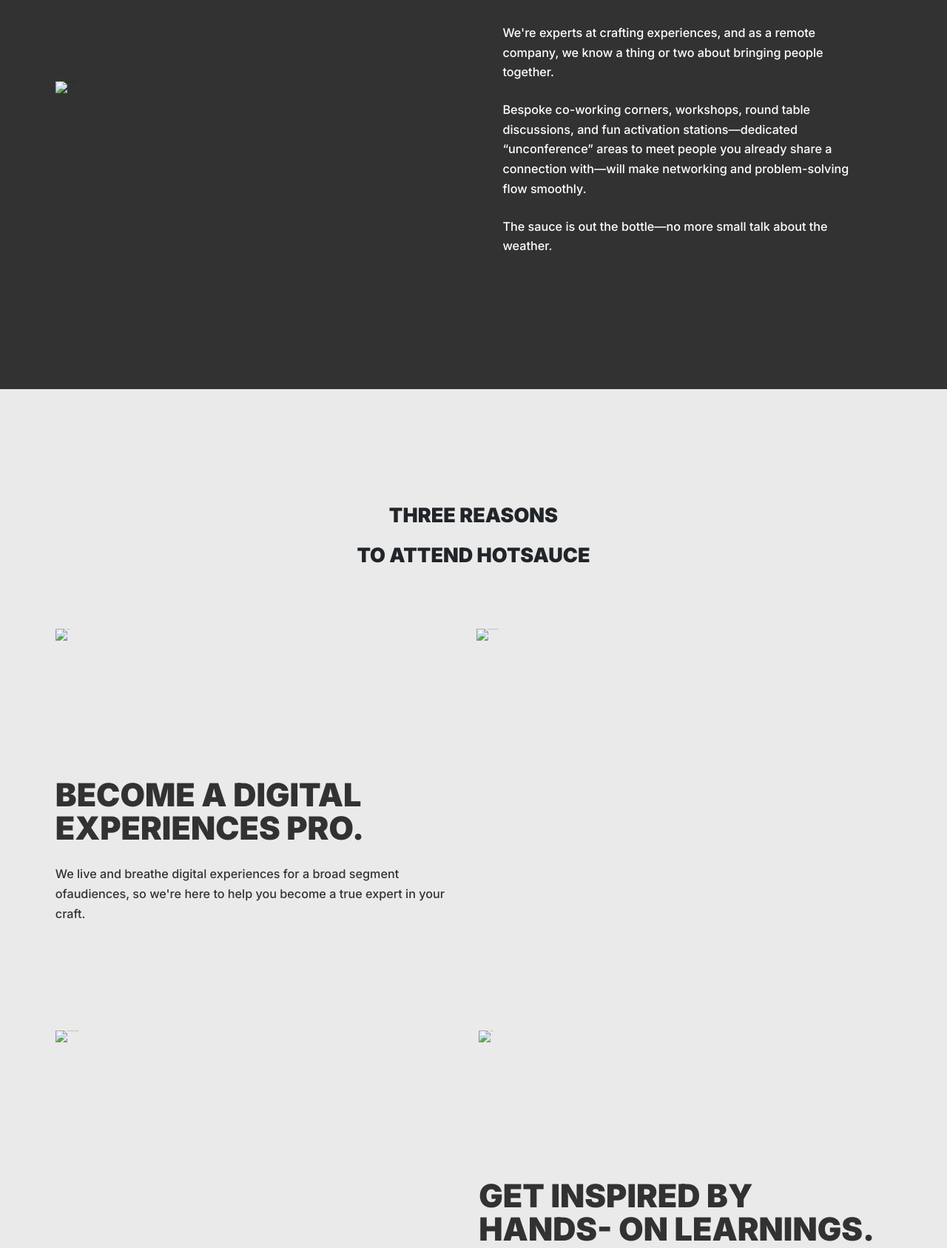
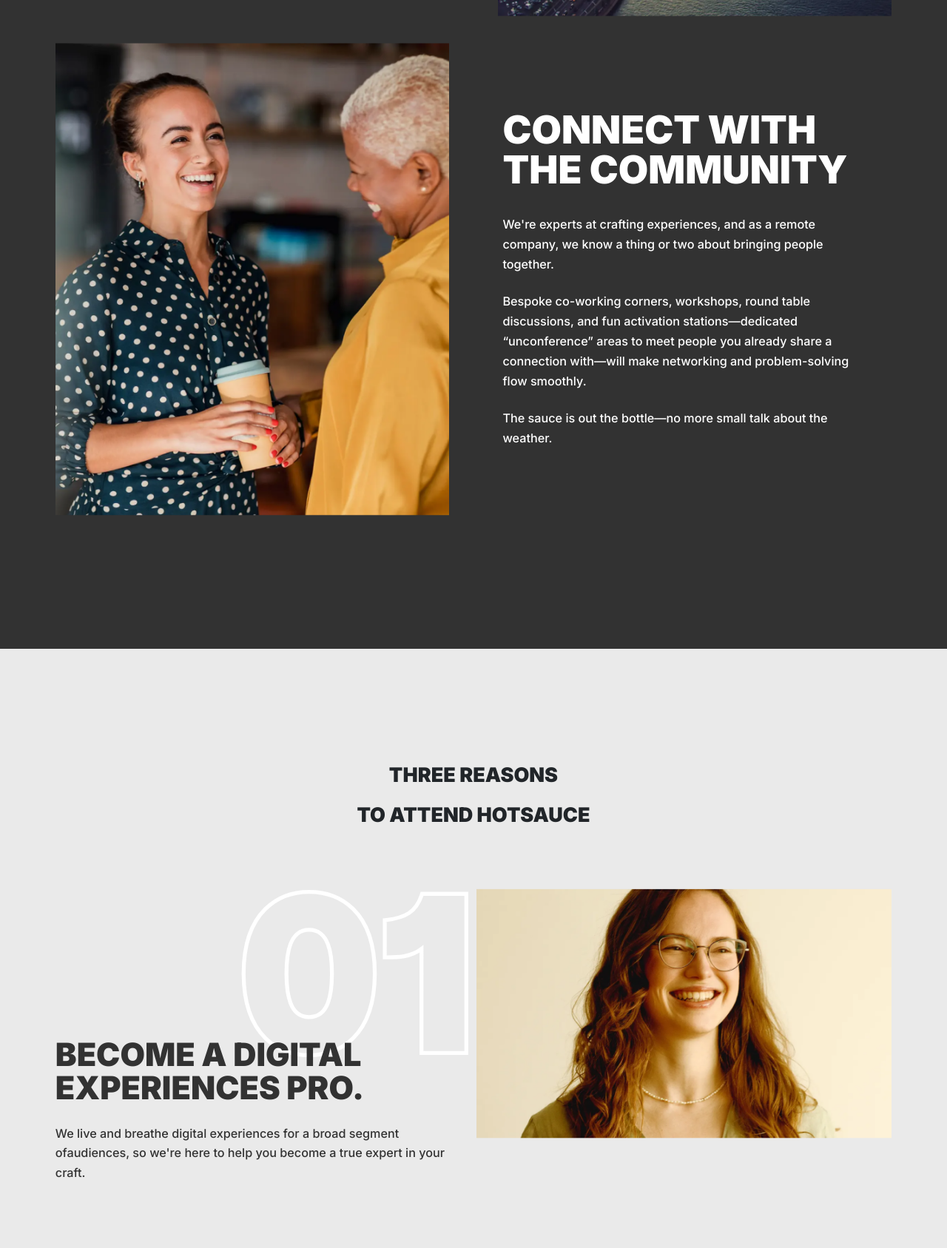
Before and after one commit to NataliiaOliinyk-gi/hotsauce-site, a plain HTML site: page index.html in a window 1280 px wide. Shown: the part 5033-6720 px from the top of the page at 74% size. Drawn offline with Linux system fonts and the light colour scheme; the site is published under a folder, as on GitHub Pages, so addresses that start at the root find nothing.

Commit message:
fix patch for images

```diff
--- a/index.html
+++ b/index.html
@@ -332,7 +332,7 @@
                     <div class="section-poster">
                         <div class="poster poster-invert">
                             <div class="poster-image">
-                                <img src="/img/hotsauce-poster.png" alt="Build more empathy">
+                                <img src="img/hotsauce-poster.png" alt="Build more empathy">
                             </div>
                             <div class="poster-content">
                                 <h2>Build more empathy</h2>
@@ -346,7 +346,7 @@
                     <div class="section-poster">
                         <div class="poster">
                             <div class="poster-image">
-                                <img src="/img/networking-poster.png" alt="Connect with the community">
+                                <img src="img/networking-poster.png" alt="Connect with the community">
                             </div>
                             <div class="poster-content">
                                 <h2>Connect with the community</h2>
@@ -377,7 +377,7 @@
                         <div class="reason">
                             <div class="reason-content">
                                 <div class="reason-number">
-                                    <img src="/img/reason-1-bg.svg" alt="Reason 1">
+                                    <img src="img/reason-1-bg.svg" alt="Reason 1">
                                 </div>
                                 <div class="reason-details">
                                     <h3>Become a digital experiences pro.</h3>
@@ -385,7 +385,7 @@
                                 </div>
                             </div>
                             <div class="reason-image">
-                                <img src="/img/Digital-Experiences.png" alt="Become a digital experiences pro">
+                                <img src="img/Digital-Experiences.png" alt="Become a digital experiences pro">
                             </div>
                         </div>
                     </div>
@@ -394,7 +394,7 @@
                         <div class="reason reason-invert">
                             <div class="reason-content">
                                 <div class="reason-number">
-                                    <img src="/img/reason-2-bg.svg" alt="Reason 2">
+                                    <img src="img/reason-2-bg.svg" alt="Reason 2">
                                 </div>
                                 <div class="reason-details">
                                     <h3>Get inspired by hands- on learnings.</h3>
@@ -402,7 +402,7 @@
                                 </div>
                             </div>
                             <div class="reason-image">
-                                <img src="/img/Hands-on-Learning.png" alt="Get inspired by hands- on learnings">
+                                <img src="img/Hands-on-Learning.png" alt="Get inspired by hands- on learnings">
                             </div>
                         </div>
                     </div>
@@ -411,7 +411,7 @@
                         <div class="reason">
                             <div class="reason-content">
                                 <div class="reason-number">
-                                    <img src="/img/reason-3-bg.svg" alt="Reason 3">
+                                    <img src="img/reason-3-bg.svg" alt="Reason 3">
                                 </div>
                                 <div class="reason-details">
                                     <h3>Hear empowering keynotes.</h3>
@@ -419,7 +419,7 @@
                                 </div>
                             </div>
                             <div class="reason-image">
-                                <img src="/img/Make-Meaningful-Connections.png" alt="Hear empowering keynotes">
+                                <img src="img/Make-Meaningful-Connections.png" alt="Hear empowering keynotes">
                             </div>
                         </div>
                     </div>
```
